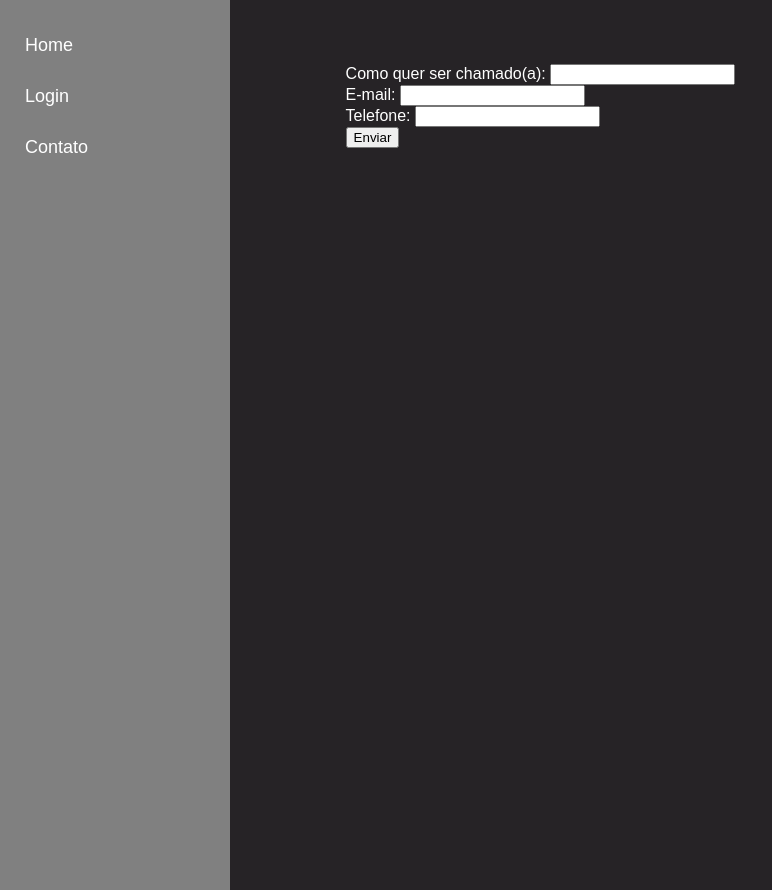
After one commit to LeoLapo/supplyProphet, a Django app: page /contact/ in a window 1280 px wide. The commit adds this page. Shown: the whole page, without its empty margins (0-772 px from the left). Run offline with Django 5.2, Linux system fonts and the light colour scheme.

Commit message:
Adicionado página de contato com autenticação para número de telefone ou e-mail

```diff
--- a/supplyProphet/settings.py
+++ b/supplyProphet/settings.py
@@ -56,7 +56,7 @@ ROOT_URLCONF = 'supplyProphet.urls'
 TEMPLATES = [
     {
         'BACKEND': 'django.template.backends.django.DjangoTemplates',
-        'DIRS': [],
+        'DIRS': [BASE_DIR / 'templates'],
         'APP_DIRS': True,
         'OPTIONS': {
             'context_processors': [
--- a/website/templates/website/base.html
+++ b/website/templates/website/base.html
@@ -14,6 +14,7 @@
         <ul>
             <li><a href="{% url 'index' %}">Home</a></li>
             <li><a href="{% url 'login' %}">Login</a></li>
+            <li><a href="{% url 'contact' %}">Contato</a></li>
             {% if user.is_authenticated %}
                 <li><a href="{% url 'predict' %}">Previsão</a></li>
                 <li><a href="{% url 'logout' %}">Logout</a></li>
--- /dev/null
+++ b/website/templates/website/contact.html
@@ -0,0 +1,22 @@
+{% extends 'website/base.html' %}
+{% block content %}
+{% if success_message %}
+        <p style="color: green;">{{ success_message }}</p>
+    {% elif error_message %}
+        <p style="color: red;">{{ error_message }}</p>
+    {% endif %}
+
+    <form method="post">
+        {% csrf_token %}
+        <label for="nickname">Como quer ser chamado(a):</label>
+        <input type="text" id="nickname" name="nickname" required><br>
+
+        <label for="email">E-mail:</label>
+        <input type="email" id="email" name="email"><br>
+
+        <label for="phone">Telefone:</label>
+        <input type="text" id="phone" name="phone"><br>
+
+        <button type="submit">Enviar</button>
+    </form>
+{% endblock %}
--- a/website/urls.py
+++ b/website/urls.py
@@ -1,9 +1,10 @@
 from django.urls import path
-from website.views import index, login, predict, logout, register, download_template
+from website.views import index, login, predict, logout, register, download_template, contact
 
 urlpatterns = [
     path('', index, name='index'),
     path('login/', login, name='login'),
+    path('contact/', contact, name='contact'),
     path('logout/', logout, name='logout'),
     path('register/', register, name='register'),
     path('predict/', predict, name='predict'),
--- a/website/views.py
+++ b/website/views.py
@@ -15,6 +15,7 @@ from django.contrib.auth import authenticate, login as auth_login, logout as aut
 from django.contrib.auth.models import User
 from website.models import CustomUser
 from django.http import HttpResponse
+from django.core.mail import send_mail
 
 User = get_user_model()
 
@@ -169,3 +170,25 @@ def register(request):
             auth_login(request, authenticated_user)
             return redirect('index')  # Redirecionar para a página inicial após o login
     return render(request, 'website/register.html')
+
+def contact(request):
+    success_message = None
+    error_message = None
+
+    if request.method == 'POST':
+        nickname = request.POST.get('nickname')
+        email = request.POST.get('email')
+        phone = request.POST.get('phone')
+
+        if not email and not phone:
+            error_message = "Você precisa fornecer pelo menos um meio de contato: e-mail ou telefone."
+        else:
+            # Aqui você pode configurar o envio de um e-mail ou salvar os dados no banco de dados
+            # Exemplo: send_mail(...)
+
+            success_message = "Mensagem enviada com sucesso!"
+
+    return render(request, 'website/contact.html', {
+        'success_message': success_message,
+        'error_message': error_message
+    })
```
